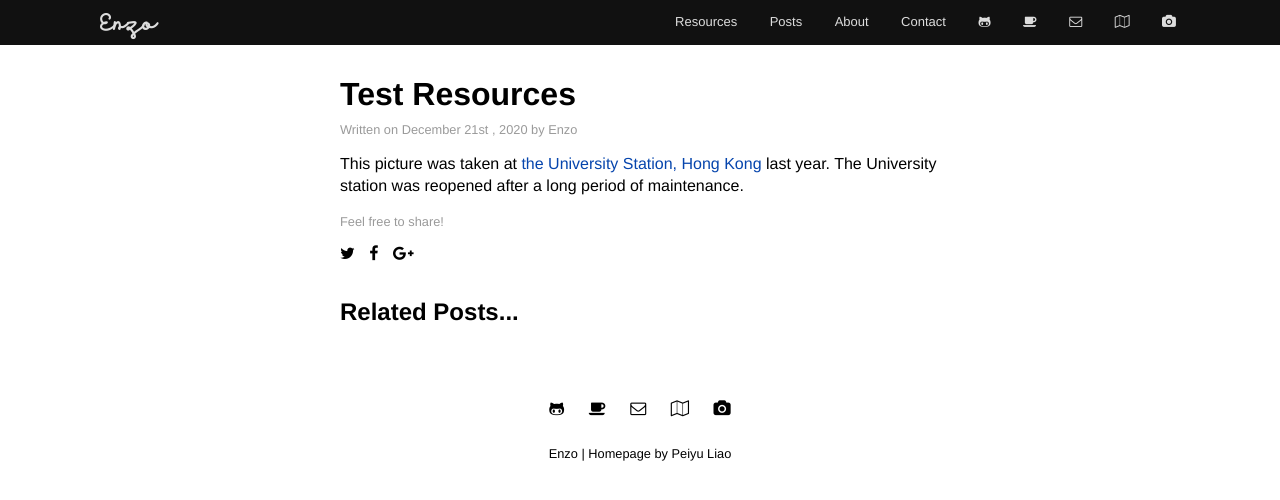
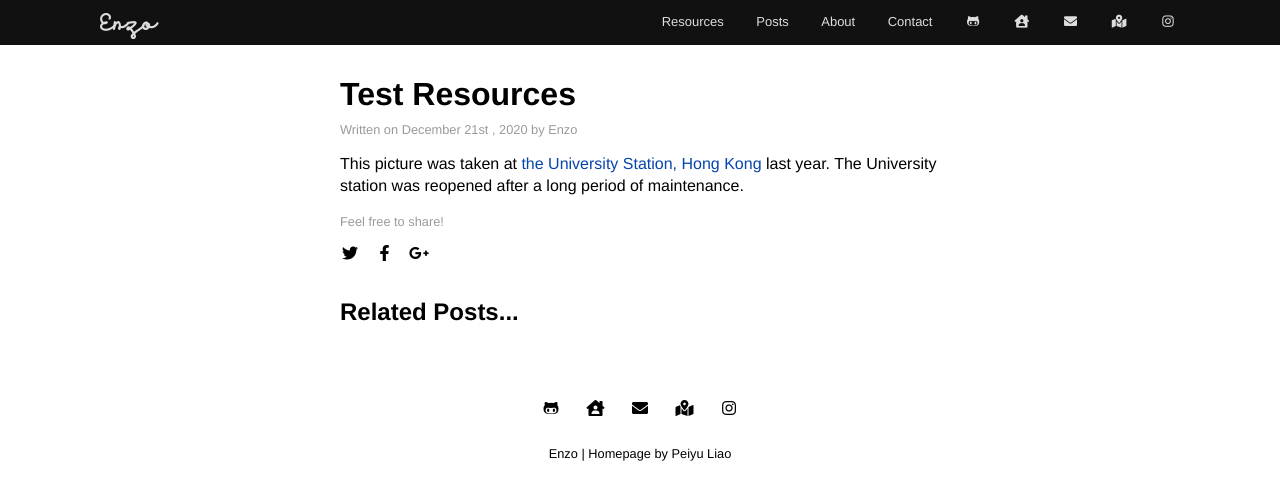
Before and after one commit to enzoleo/enzoleo.github.io, a Jekyll site: the page built from _posts/2020-12-21-test.md, in a window 1280 px wide. Shown: the top 500 px of the page. Built offline with Jekyll 4.4.1, drawn with Linux system fonts in a browser that asks for light colours; nearby versions of some CDN libraries.

Commit message:
Use fontawesome icons 5.15.1

```diff
--- a/_includes/footer.html
+++ b/_includes/footer.html
@@ -1,6 +1,6 @@
 <footer class="footer">
   {% for item in site.data.settings.social %}
-    <a href="{{ item.link }}" target="_blank"><i class="fa fa-{{ item.icon }}" aria-hidden="true"></i></a>
+    <a href="{{ item.link }}" target="_blank"><i class="fa fa-{{ item.icon }} fa-fw" aria-hidden="true"></i></a>
   {% endfor %}
   <div class="post-date"><a href="{{ site.github.url }}/">{{ site.title }} | {{ site.description }} by {{ site.author }}</a></div>
 </footer>
--- a/_includes/head.html
+++ b/_includes/head.html
@@ -22,7 +22,8 @@
 
 
   <link rel="stylesheet" href="https://fonts.googleapis.com/css?family=Roboto|Source+Code+Pro">
-  <link rel="stylesheet" href="https://cdnjs.cloudflare.com/ajax/libs/font-awesome/4.6.3/css/font-awesome.min.css">
+  <link rel="stylesheet" href="https://cdnjs.cloudflare.com/ajax/libs/font-awesome/5.15.1/css/all.min.css" integrity="sha512-+4zCK9k+qNFUR5X+cKL9EIR+ZOhtIloNl9GIKS57V1MyNsYpYcUrUeQc9vNfzsWfV28IaLL3i96P9sdNyeRssA==" crossorigin="anonymous" />
+  <link rel="stylesheet" href="https://cdnjs.cloudflare.com/ajax/libs/font-awesome/5.15.1/css/v4-shims.min.css" integrity="sha512-KNosrY5jkv7dI1q54vqk0N3x1xEmEn4sjzpU1lWL6bv5VVddcYKQVhHV08468FK6eBBSXTwGlMMZLPTXSpHYHA==" crossorigin="anonymous" />
 
   <script type="text/javascript" async
     src="https://cdnjs.cloudflare.com/ajax/libs/mathjax/2.7.5/MathJax.js?config=TeX-MML-AM_CHTML">
--- a/_includes/header.html
+++ b/_includes/header.html
@@ -8,18 +8,18 @@
     {% endfor %}
 
     {% for item in site.data.settings.social %}
-      <a href="{{ item.link }}" class="menu-link" target="_blank"><i class="fa fa-{{ item.icon }}" aria-hidden="true"></i></a>
+      <a href="{{ item.link }}" class="menu-link" target="_blank"><i class="fa fa-{{ item.icon }} fa-fw" aria-hidden="true"></i></a>
     {% endfor %}
   </nav>
   <div class="dropdown">
-    <button class="dropbtn"><i class="fa fa-bars" aria-hidden="true"></i></button>
+    <button class="dropbtn"><i class="fa fa-bars fa-fw" aria-hidden="true"></i></button>
     <div class="dropdown-content">
       {% for item in site.data.settings.menu %}
-        <a href="{{ site.github.url }}/pages/{{ item.file }}" class="menu-link">{{ item.name }}</a>
+        <a href="{{ site.github.url }}/{{ item.folder }}/{{ item.file }}" class="menu-link">{{ item.name }}</a>
       {% endfor %}
 
       {% for item in site.data.settings.social %}
-        <a href="{{ item.link }}" class="menu-link" target="_blank"><i class="fa fa-{{ item.icon }}" aria-hidden="true"></i></a>
+        <a href="{{ item.link }}" class="menu-link" target="_blank"><i class="fa fa-{{ item.icon }} fa-fw" aria-hidden="true"></i></a>
       {% endfor %}
     </div>
   </div>
--- a/_layouts/post.html
+++ b/_layouts/post.html
@@ -38,9 +38,9 @@ layout: default
   <div class="post-share">
     <div class="post-date">{{ site.data.settings.sharing_button_prompt }}</div>
     <div class="sharing-icons">
-      <a href="https://twitter.com/intent/tweet?text={{ page.title }}&amp;url={{ site.github.url }}{{ page.url }}" target="_blank"><i class="fa fa-twitter" aria-hidden="true"></i></a>
-      <a href="https://www.facebook.com/sharer/sharer.php?u={{ site.github.url }}{{ page.url }}&amp;title={{ page.title }}" target="_blank"><i class="fa fa-facebook" aria-hidden="true"></i></a>
-      <a href="https://plus.google.com/share?url={{ site.github.url }}{{ page.url }}" target="_blank"><i class="fa fa-google-plus" aria-hidden="true"></i></a>
+      <a href="https://twitter.com/intent/tweet?text={{ page.title }}&amp;url={{ site.github.url }}{{ page.url }}" target="_blank"><i class="fa fa-twitter fa-fw" aria-hidden="true"></i></a>
+      <a href="https://www.facebook.com/sharer/sharer.php?u={{ site.github.url }}{{ page.url }}&amp;title={{ page.title }}" target="_blank"><i class="fa fa-facebook fa-fw" aria-hidden="true"></i></a>
+      <a href="https://plus.google.com/share?url={{ site.github.url }}{{ page.url }}" target="_blank"><i class="fa fa-google-plus fa-fw" aria-hidden="true"></i></a>
     </div>
   </div>
 
--- a/assets/css/_sass/_social-icons.scss
+++ b/assets/css/_sass/_social-icons.scss
@@ -5,11 +5,13 @@ $twitter-color: #00aced;
 $instagram-color: #375989;
 $github-color: #343434;
 $github-alt-color: #ababab;
+$house-user-color: #8b4513;
 $linkedin-color: #0073a4;
 $facebook-color: #3d5b99;
 $google-color: #e64a41;
 $pinterest-color: #bd081c;
 $map-o-color: #ff1493;
+$map-marked-alt-color: #ff1493;
 $medium-color: #00ab6c;
 $codepen-color: black;
 $rss-color: #ff6600;
@@ -48,6 +50,9 @@ $rss-color: #ff6600;
 .fa-github-alt {
   @include social-media-icon($github-alt-color, $icon-transition-time);
 }
+.fa-house-user {
+  @include social-media-icon($house-user-color, $icon-transition-time);
+}
 .fa-linkedin {
   @include social-media-icon($linkedin-color, $icon-transition-time);
 }
@@ -59,6 +64,9 @@ $rss-color: #ff6600;
 }
 .fa-pinterest {
   @include social-media-icon($pinterest-color, $icon-transition-time);
+}
+.fa-map-marked-alt {
+  @include social-media-icon($map-marked-alt-color, $icon-transition-time);
 }
 .fa-map-o {
   @include social-media-icon($map-o-color, $icon-transition-time);
```
Also changed, not shown: _data/settings.yml (+4 -4 lines).
